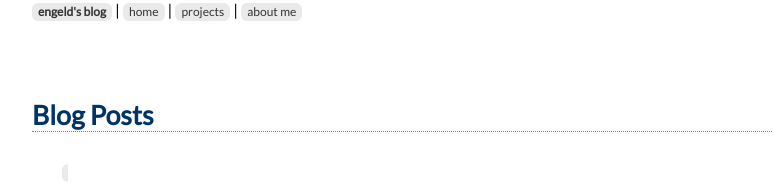
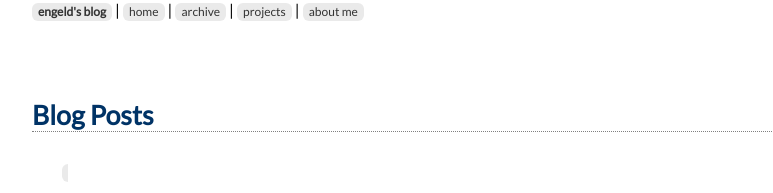
Before and after one commit to engeld/engeld.github.com, a Jekyll site: the page built from index.html, in a window 1280 px wide, cut to the strip 0-860 px from the top of the page. Shown: the top 193 px of the strip, without its empty margins (208-981 px from the left). Built offline with Jekyll 4.4.1, drawn with Linux system fonts in a browser that asks for light colours; Markdown is read by kramdown in place of the engine named in the settings.

Commit message:
add link to the post-archive and remove the default horizontal line

```diff
--- a/_layouts/default.html
+++ b/_layouts/default.html
@@ -19,14 +19,13 @@
           <div class="header">
             <b class="title"><a href="/">{{ site.name }}</a></b> |
             <a class="extra" href="/">home</a> |
+            <a class="extra" href="/archive.html">archive</a> |
             <a class="extra" href="/projects">projects</a> |
             <a class="extra" href="/about">about me</a>
           </div>
 
           {{ content }}
 
-          <br />
-          <hr />
           <br />
           <div class="footer">
             <div class="contact justright">
```
